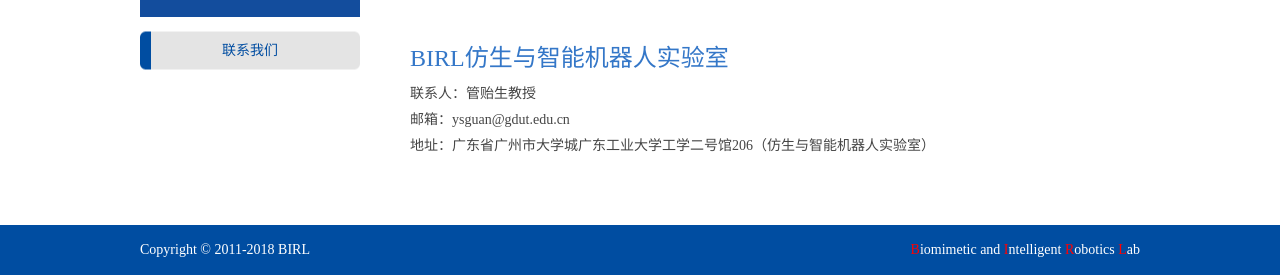
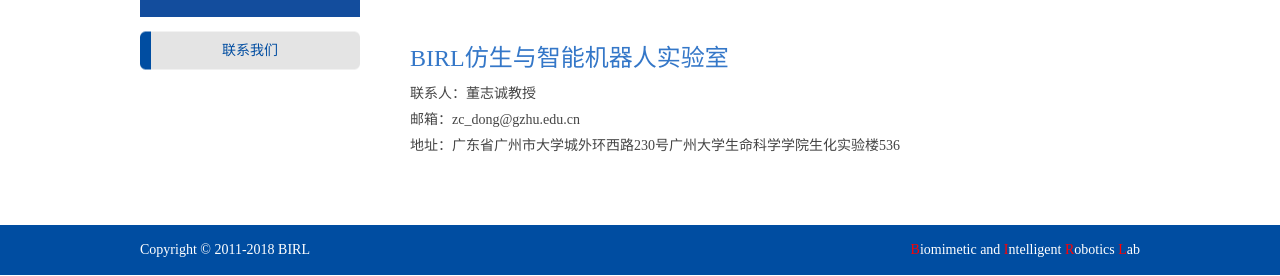
Before and after one commit to zhanweimin2021/zhanweimin2021.github.io, a Jekyll site: the page built from pages/contact.html, in a window 1280 px wide. Shown: the part 261-537 px from the top of the page. Built offline with Jekyll 4.4.1, drawn with Linux system fonts in a browser that asks for light colours.

Commit message:
Update _config.yml

```diff
--- a/_config.yml
+++ b/_config.yml
@@ -1,16 +1,16 @@
 url: https://zhanweimin2021.github.io
 
-title: BIRL仿生与智能机器人实验室
+title: 植物基因表达调控及豆科植物发育
 
-keywords: BIRL仿生与智能机器人实验室
+keywords: 植物基因表达调控及豆科植物发育
 
-description: BIRL仿生与智能机器人实验室
+description: 植物基因表达调控及豆科植物发育
 
-address: 广东省广州市大学城广东工业大学工学二号馆206（仿生与智能机器人实验室）
+address: 广东省广州市大学城外环西路230号广州大学生命科学学院生化实验楼536
 
-contacts: 管贻生教授
+contacts: 董志诚教授
 
-email: ysguan@gdut.edu.cn
+email: zc_dong@gzhu.edu.cn
 
 exclude:
   - README.md
```
